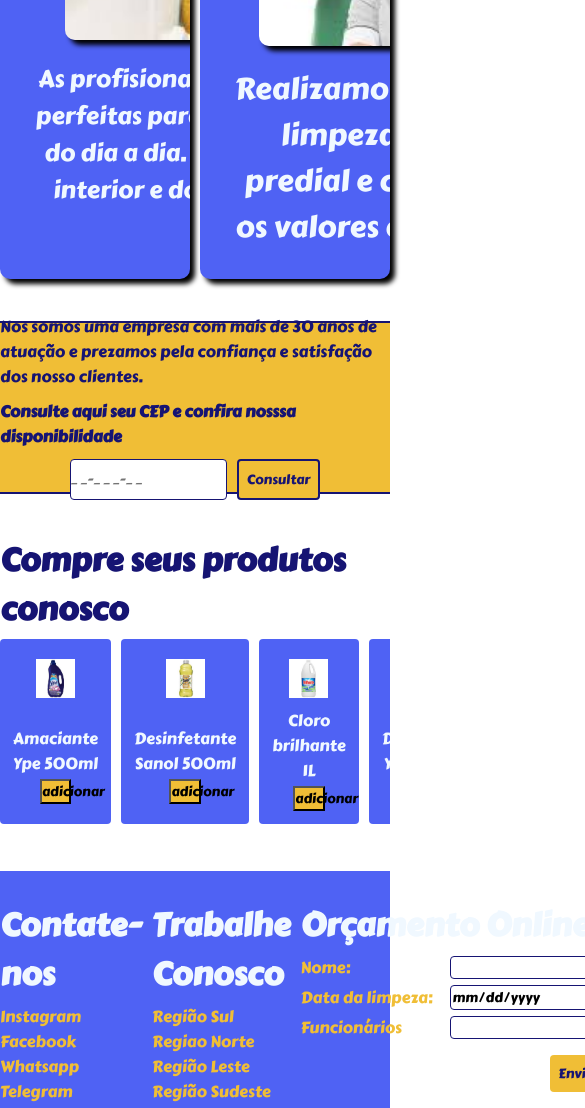
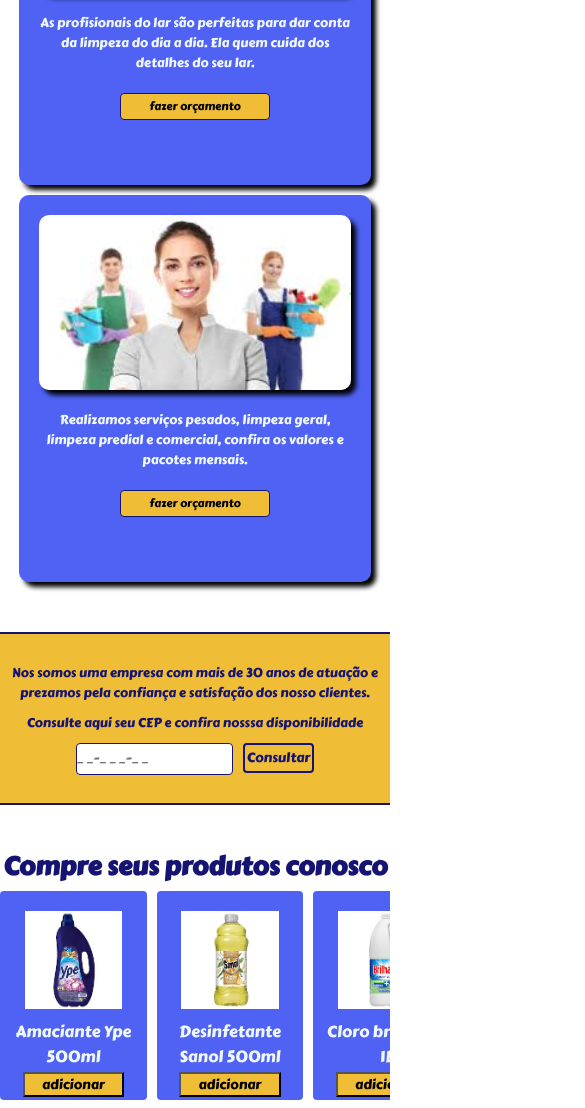
Before and after one commit to Taynerd/limp-lagos, a plain HTML site: page index.html in a window 390 px wide. Shown: the part 673-1781 px from the top of the page, 585 px wide, since content can reach past the window. Drawn offline with Linux system fonts and the light colour scheme.

Commit message:
responsividade

```diff
--- a/index.html
+++ b/index.html
@@ -34,7 +34,7 @@
             <div class="card">
                 <section class="section-um">
                   <img src="limp lagos/Limpza geral.jpeg" alt="funcionarios"class="img-um"/>
-                  <p class="texto-um">As profisionais do lar são as pessoas perfeitas para dar conta da limpeza do dia a dia. É aquela que cuida do interior e dos detalhes do seu lar.</p>
+                  <p class="texto-um">As profisionais do lar são perfeitas para dar conta da limpeza do dia a dia. Ela quem cuida dos detalhes do seu lar.</p>
                   <button class="botao-orcamento">fazer orçamento</button>
                 </section>
             </div>
@@ -116,8 +116,9 @@
 
     <footer>
         <section class="info-footer">
-            <div>
-                <h3>Contate-nos</h3>
+            <div class="infos">
+                <div >
+                    <h3 class="contatos">Contatos</h3>
                         <p><a href="#">Instagram</a></p>
                         <p><a href="#">Facebook</a></p>
                         <p><a href="#">Whatsapp</a></p>
@@ -131,6 +132,8 @@
                         <p><a href="#">Região Sudeste</a></p>
                         <p><a href="#">Região Nordeste</a></p>
                         <p><a href="#">Região Centro-Oeste</a></p>
+
+                </div>
             </div>
 
             <div class="orc-online">
--- a/style.css
+++ b/style.css
@@ -1,11 +1,10 @@
-@import url('https://fonts.googleapis.com/css2?family=Carter+One&display=swap');
+@import url("https://fonts.googleapis.com/css2?family=Carter+One&display=swap");
 
 * {
   padding: 0px;
   margin: 0px;
   text-decoration: none;
-  font-family:carter one, system ui;
-
+  font-family: carter one, system ui;
 }
 
 body {
@@ -22,6 +21,8 @@ header {
   justify-content: space-around;
   flex-direction: row;
   border-bottom: 4px solid #161473;
+  padding-bottom: 10px;
+
 }
 .botoes {
   display: flex;
@@ -57,7 +58,7 @@ header {
   border: 3px solid #161473;
 }
 */
-.logo{
+.logo {
   font-size: 4.5rem;
   color: #161473;
 }
@@ -84,7 +85,7 @@ main {
 }
 
 .titulo-principal {
-  padding: 10vh 5vw;
+  padding: 20px 0;
   color: #161473;
   font-size: 2rem;
   display: flex;
@@ -106,22 +107,18 @@ section {
   background-color: #4f62f4;
   height: 50vh;
   width: 40vw;
+  aspect-ratio: 9 / 9;
   border-radius: 10px;
   box-shadow: 5px 5px 5px;
   display: flex;
   padding: 20px;
-  overflow: hidden;
 }
 .botao-orcamento {
-  display: flex;
   background-color: rgb(240, 190, 54);
   border-radius: 4px;
-  width: 7vw;
-  height: 5vh;
+  width: 150px;
+  height: 50px;
   font-size: 0.9rem;
-  aspect-ratio: 10/2;
-  align-items: center;
-  justify-content: center;
   padding: 4px;
   flex-wrap: nowrap;
   border: 1px solid #161473;
@@ -133,11 +130,10 @@ section {
   box-shadow: 1px 1px rgb(240, 190, 54);
 }
 
-.section-um {
+.section-um, .section-dois {
   display: flex;
   flex-direction: column;
   align-items: center;
-  color: #161473;
 }
 
 .img-um {
@@ -149,18 +145,15 @@ section {
   box-shadow: 5px 5px 5px #000;
 }
 
-.texto-um {
+.texto-um, .texto-dois {
   display: flex;
   text-align: center;
   font-size: 1.5rem;
-  padding: 10px;
+  padding: 10px 0;
   color: aliceblue;
-}
-
-.section-dois {
-  display: flex;
-  flex-direction: column;
-  align-items: center;
+  width: 100%;
+  word-wrap: break-word;
+  overflow-wrap: break-word;
 }
 
 .img-dois {
@@ -170,15 +163,6 @@ section {
   object-position: top;
   border-radius: 10px;
   box-shadow: 5px 5px 5px #000;
-}
-
-.texto-dois {
-  display: flex;
-  text-align: center;
-  font-size: 30px;
-  flex-wrap: wrap;
-  padding: 10px;
-  color: aliceblue;
 }
 
 .section-tres {
@@ -211,6 +195,7 @@ section {
   display: flex;
   flex-direction: column;
   justify-content: center;
+  text-align: center;
 }
 .txt-descricao {
   display: flex;
@@ -218,7 +203,6 @@ section {
   color: #161473;
   padding-top: 5vh;
   font-weight: 400;
-
 }
 .txt-descricao-dois {
   display: flex;
@@ -235,36 +219,33 @@ section {
   justify-content: center;
 }
 .btn-consulta input {
-  background-color:rgb(240, 190, 54);
+  background-color: rgb(240, 190, 54);
   border: none;
-  color:#161473;
+  color: #161473;
   border-radius: 4px;
   cursor: pointer;
   padding: 8px;
   border: 2px solid #161473;
-
 }
 .btn-consulta input:hover {
   background-color: #161473;
-  color:rgb(240, 190, 54);
-  box-sizing:border-box;
+  color: rgb(240, 190, 54);
+  box-sizing: border-box;
 }
-.cep input{
+.cep input {
   border: 1px solid #161473;
   border-radius: 4px;
-
 }
 
-.produtos{
+.produtos {
   display: flex;
   flex-direction: row;
   overflow-x: auto;
   width: 100%;
   padding-bottom: 5px;
-
 }
 
-.card-produto{
+.card-produto {
   background-color: #4f62f4;
   display: flex;
   flex-direction: column;
@@ -272,71 +253,65 @@ section {
   align-items: center;
   border-radius: 4px;
 }
-.titulo-produtos{
+.titulo-produtos {
   color: #161473;
   margin-bottom: 5px;
-
-
+  text-align: center;
 }
-.caontainer-img{
+.caontainer-img {
   width: 10vw;
   aspect-ratio: 4 / 4;
   height: 100%;
-
 }
-.card-produto img{
+.card-produto img {
   object-fit: cover;
   width: 100%;
 }
-.card-produto p{
+.card-produto p {
   color: aliceblue;
   text-align: center;
   padding: 4px;
   padding: 3px;
 }
 
-.button-compra{
+.button-compra {
   background-color: rgb(240, 190, 54);
-    width: 8vw;
+  width: 80%;
   align-items: center;
-    ;
-
 }
-.button-compra:hover{
+.button-compra:hover {
   color: rgb(240, 190, 54);
   background-color: #161473;
-
 }
 
-footer{
+footer {
+  width: 100%;
   height: auto;
-    background-color:#4f62f4;
+  background-color: #4f62f4;
   display: flex;
   flex-direction: column;
 }
-.info-footer{
+.info-footer {
+  width: 100%;
   color: aliceblue;
   display: flex;
   justify-content: space-around;
-    width: 100vw;
   padding-top: 30px;
   flex-direction: row;
-
 }
 
-.info-footer h3{
+.info-footer h3 {
   font-size: 2rem;
   padding-bottom: 5px;
 }
-.info-footer a{
+.info-footer a {
   color: rgb(240, 190, 54);
 }
-.info-footer a:hover{
+.info-footer a:hover {
   color: #161473;
-    font-size: 1rem;
 
 }
-.copy{
+.copy {
   display: flex;
   font-size: 1rem;
   color: #161473;
@@ -344,11 +319,11 @@ footer{
   align-items: end;
 }
 
-.orc-online{
+.orc-online {
   display: flex;
   flex-direction: column;
 }
-form{
+form {
   display: flex;
   flex-direction: column;
   gap: 5px;
@@ -356,17 +331,16 @@ form{
   width: 100%;
 }
 
-.form-row{
+.form-row {
   display: flex;
   flex-wrap: nowrap;
   align-items: center;
 }
 
-.form-row label{
+.form-row label {
   width: 150px;
-
 }
-.form-row input{
+.form-row input {
   flex: 1;
   border: 1px solid #161473;
   border-radius: 4px;
@@ -376,18 +350,242 @@ form button {
   margin-top: 10px;
   padding: 8px;
   background-color: rgb(240, 190, 54);
-  color:#161473;
+  color: #161473;
   border: none;
   border-radius: 4px;
   cursor: pointer;
   justify-content: end;
-
 }
-form button:hover{
+form button:hover {
   color: rgb(240, 190, 54);
   background-color: #161473;
 }
-.button-row{
+.button-row {
   display: flex;
   justify-content: end;
 }
+
+
+@media (max-width: 1345px) { /*quando a largura maxima for de 1345px*/
+  header {
+    flex-direction: column;
+    height: auto;
+    align-items: center;
+    text-align: center;
+  }
+
+  .logo {
+    font-size: 2.5rem;
+  }
+
+  .cabecalho-nav {
+    flex-direction: column;
+    gap: 10px;
+    padding: 10px 0;
+  }
+
+  .botoes {
+    flex-direction: column;
+    gap: 10px;
+    margin-top: 10px;
+  }
+
+  .botao-cabecalho {
+    padding: 10px 16px;
+    font-size: 1rem;
+  }
+  .inicio{
+    margin: 50px;
+  }
+  .card {
+    width: 70vw;
+    height: auto;
+    padding: 20px;
+  }
+
+  .img-um,
+  .img-dois,
+  .img-tres {
+    height: auto;
+    width: 100%;
+  }
+
+  .texto-um,
+  .texto-dois {
+    font-size: 1.4rem;
+    width: 100%;
+    text-align: center;
+    padding: 10px;
+  }
+
+  .botao-orcamento {
+    width: 150px;
+    height: 40px;
+    font-size: 1rem;
+    flex-wrap: nowrap;
+  }
+
+}
+
+@media (max-width:1060px) {
+    .card {
+    width: 40vw;
+    height: auto;
+    padding: 20px;
+  }
+
+  .img-um,
+  .img-dois,
+  .img-tres {
+    height: auto;
+    width: 100%;
+  }
+
+  .texto-um,
+  .texto-dois {
+    font-size: 1rem;
+    width: 100%;
+    text-align: center;
+    padding: 10px;
+  }
+  .card-produto {
+    width: 20vw;
+    height:20vh ;
+    aspect-ratio: 3/4;
+  }
+
+  .botao-orcamento {
+    font-size: 0.8rem;
+  }
+  .titulo-principal {
+  margin-bottom: 0;
+}
+
+}
+
+@media (max-width:820px){
+    .card {
+    width: 30vw;
+    padding-bottom: 30px;
+    height: 30vh;
+  }
+
+  .texto-um,
+  .texto-dois {
+    font-size: 0.8rem;
+  }
+  .botao-orcamento {
+    font-size: 0.7rem;
+  }
+
+  .info-footer h3{
+    font-size: 1.4rem;
+
+  }
+  .contatos{
+    margin-right: 19px;
+  }
+  .info-footer p, label{
+    font-size: 1rem;
+  }
+  .card-produto {
+    width: 18vw;
+    height:24vh ;
+    aspect-ratio: 3/4;
+  }
+  .caontainer-img {
+  width: 15vw;
+  aspect-ratio: 4 / 4;
+  height: 100%;
+}
+}
+@media (max-width:590px){
+    .titulo-principal{
+        font-size: 1.5rem;
+    }
+    .card {
+    width: 35vw;
+    aspect-ratio: 9/9;
+    height: 28vh;
+  }
+  .titulo-produtos{
+  font-size: 0.8rem;
+
+}
+  .card-produto {
+    width: 30vw;
+    height:24vh ;
+    aspect-ratio: 3/4;
+  }
+  .caontainer-img {
+  width: 20vw;
+  aspect-ratio: 4 / 4;
+  height: 100%;
+}
+.info-footer h3{
+    font-size: 1rem;
+    font-weight: 200;
+  }
+  .info-footer p{
+    font-size: 0.7rem;
+    font-weight: 100;
+  }
+}
+@media (max-width:520px){
+    .info-footer{
+        flex-direction: column;
+        align-items: center;
+    }
+    .info-footer .infos{
+        display: flex;
+        flex-direction: row;
+        justify-content: space-around;
+    }
+    .orc-online{
+        width: 60%;
+    }
+    .orc-online input{
+        flex: none;
+        width: 150px;
+    }
+}
+@media (max-width:548px){
+    .inicio{
+        flex-direction: column;
+    }
+
+    .card {
+    width: 80vw;
+    aspect-ratio: 16/9;
+    height: 40vh;
+  }
+  .titulo-principal{
+    font-size: 1.3rem;
+  }
+    .txt-descricao, .txt-descricao-dois{
+        font-size: 0.8rem;
+        font-weight: 200;
+    }
+    .cep input{
+        height: 30px;
+    }
+    .btn-consulta input{
+        height: 30px;
+        width: 100%;
+        padding: 0 2px;
+    }
+    .caontainer-img {
+  width: 25vw;
+  height: 100%;
+  border-radius: 50px;
+}
+}
+
+@media (max-width:415px){
+    .card-produto {
+    width: 40vw;
+    height:20vh ;
+    aspect-ratio: 3/4;
+  }
+
+}
```
Lines whose indentation alone changed are shown as unchanged.
